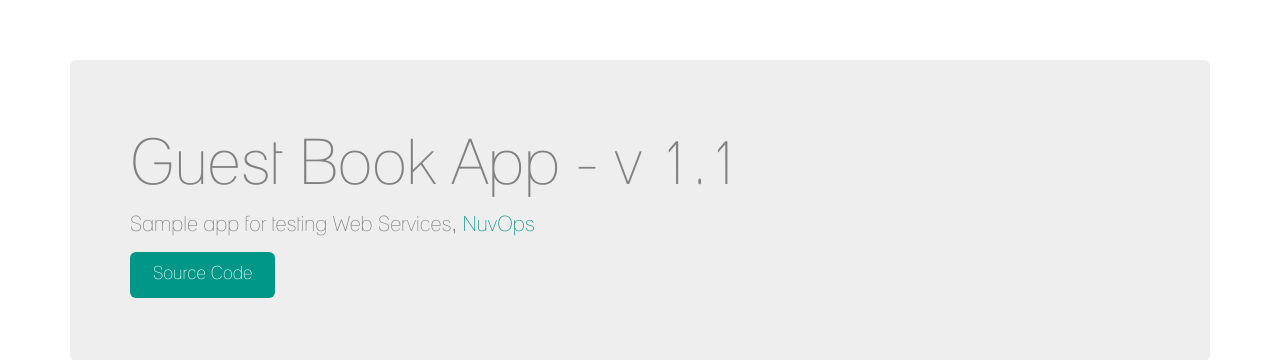
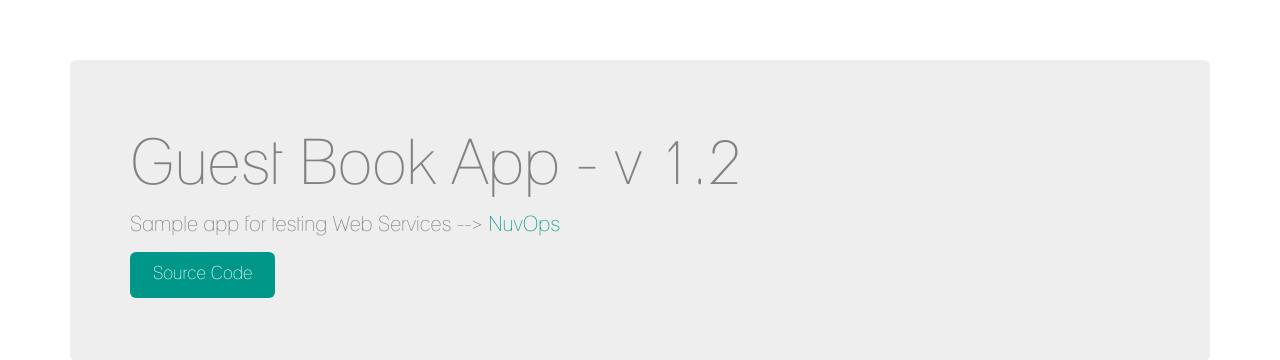
Before and after one commit to libert-xyz/baseApp, a Flask app: page / in a window 1280 px wide. Shown: the top 360 px of the page. Run offline with Flask 2, Linux system fonts and the light colour scheme; data that the repository does not hold is empty; some libraries are stand-ins or nearby versions.

Commit message:
update fix 2

```diff
--- a/crud/templates/main.html
+++ b/crud/templates/main.html
@@ -31,8 +31,8 @@ body,html{overflow-x:hidden}body{padding:60px 20px 0}footer{border-top:1px solid
     <!-- COMPONENTS =========================================================== -->
 
  <div class="jumbotron">
-  <h1>Guest Book App - v 1.1</h1>
-  <p>Sample app for testing Web Services, <a href="https://www.nuvops.com">NuvOps</a></p>
+  <h1>Guest Book App - v 1.2</h1>
+  <p>Sample app for testing Web Services --> <a href="https://www.nuvops.com">NuvOps</a></p>
   <p><a class="btn btn-primary btn-lg" href="https://github.com/rschmidtz/baseApp" role="button">Source Code</a></p>
 </div>
 
```
